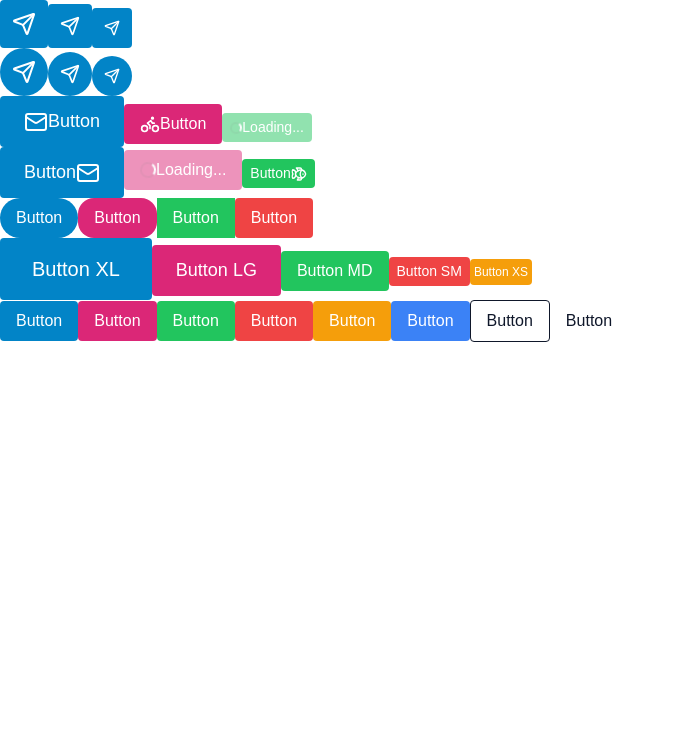
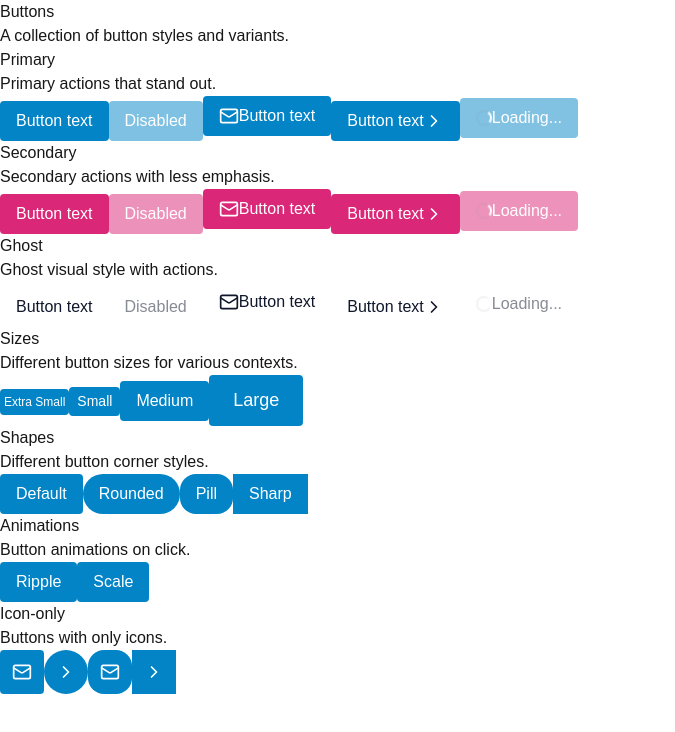
Before and after one commit to menchacaeli/nextjs-ui-components, a Next.js app: page / in a window 1280 px wide. Shown: the top 732 px of the page, without its empty margins (0-675 px from the left). Built offline with nearby package versions, Linux system fonts and the light colour scheme.

Commit message:
added better buttons display

```diff
--- a/src/pages/index.tsx
+++ b/src/pages/index.tsx
@@ -1,116 +1,155 @@
 import { Button } from "@/components";
-import { BikeIcon, FishIcon, MailIcon, Send } from "lucide-react";
+import { ChevronRight, Mail } from "lucide-react";
 
 export default function Home() {
   return (
-    <div className="app-home bg-gray-100 h-screen flex flex-col p-24 justify-center space-y-4">
-      <div className="space-x-4">
+    <div className="min-h-screen bg-gray-50 p-8">
+      <div className="max-w-5xl mx-auto">
+        <div className="mb-8">
+          <h1 className="text-3xl font-bold text-gray-900">Buttons</h1>
+          <p className="mt-2 text-gray-500">
+            A collection of button styles and variants.
+          </p>
+        </div>
+
+        <div className="w-full">
+          {/* Primary Section */}
+          <div className="border-b border-gray-200 pb-10 mb-10">
+            <h2 className="font-semibold text-gray-900 mb-2">Primary</h2>
+            <p className="text-sm text-gray-500 mb-4">
+              Primary actions that stand out.
+            </p>
+            <div className="bg-white rounded-lg border border-gray-200 p-4">
+              <div className="flex flex-wrap gap-4">
+                <Button text={"Button text"} variant="primary" />
+                <Button text={"Disabled"} variant="primary" disabled />
                 <Button
-          leadingIcon={Send}
-          size="lg"
-          iconOnly
-          aria-label="Send message"
-        />
-        <Button leadingIcon={Send} iconOnly aria-label="Send message" />
-        <Button
-          leadingIcon={Send}
-          iconOnly
-          size="sm"
-          aria-label="Send message"
-        />
-      </div>
-      <div className="space-x-4">
-        <Button
-          leadingIcon={Send}
-          shape="rounded"
-          size="lg"
-          iconOnly
-          aria-label="Send message"
+                  text={"Button text"}
+                  variant="primary"
+                  leadingIcon={Mail}
                 />
                 <Button
-          leadingIcon={Send}
-          shape="rounded"
-          iconOnly
-          aria-label="Send message"
+                  text={"Button text"}
+                  variant="primary"
+                  trailingIcon={ChevronRight}
+                />
+                <Button text={"Button text"} variant="primary" isLoading />
+              </div>
+            </div>
+          </div>
+
+          {/* Secondary Section */}
+          <div className="border-b border-gray-200 pb-10 mb-10">
+            <h2 className="font-semibold text-gray-900 mb-2">Secondary</h2>
+            <p className="text-sm text-gray-500 mb-4">
+              Secondary actions with less emphasis.
+            </p>
+            <div className="bg-white rounded-lg border border-gray-200 p-4">
+              <div className="flex flex-wrap gap-4">
+                <Button text={"Button text"} variant="secondary" />
+                <Button text={"Disabled"} variant="secondary" disabled />
+                <Button
+                  text={"Button text"}
+                  variant="secondary"
+                  leadingIcon={Mail}
                 />
                 <Button
-          leadingIcon={Send}
-          shape="rounded"
-          iconOnly
-          size="sm"
-          aria-label="Send message"
+                  text={"Button text"}
+                  variant="secondary"
+                  trailingIcon={ChevronRight}
                 />
+                <Button text={"Button text"} variant="secondary" isLoading />
               </div>
-      <div className="space-x-4">
+            </div>
+          </div>
+
+          {/* Ghost Section */}
+          <div className="border-b border-gray-200 pb-10 mb-10">
+            <h2 className="font-semibold text-gray-900 mb-2">Ghost</h2>
+            <p className="text-sm text-gray-500 mb-4">
+              Ghost visual style with actions.
+            </p>
+            <div className="bg-white rounded-lg border border-gray-200 p-4">
+              <div className="flex flex-wrap gap-4">
+                <Button text={"Button text"} variant="ghost" />
+                <Button text={"Disabled"} variant="ghost" disabled />
                 <Button
-          size="lg"
-          text="Button"
-          variant="primary"
-          animation="ripple"
-          leadingIcon={MailIcon}
+                  text={"Button text"}
+                  variant="ghost"
+                  leadingIcon={Mail}
                 />
                 <Button
-          text="Button"
-          variant="secondary"
-          animation="scale"
-          leadingIcon={BikeIcon}
+                  text={"Button text"}
+                  variant="ghost"
+                  trailingIcon={ChevronRight}
                 />
-        <Button
-          size="sm"
-          text="Button"
-          variant="success"
-          isLoading
-          leadingIcon={FishIcon}
-        />
+                <Button text={"Button text"} variant="ghost" isLoading />
+              </div>
+            </div>
           </div>
 
-      <div className="space-x-4">
-        <Button
-          size="lg"
-          text="Button"
-          variant="primary"
-          animation="ripple"
-          trailingIcon={MailIcon}
-        />
-        <Button
-          text="Button"
-          variant="secondary"
-          animation="scale"
-          isLoading
-          trailingIcon={BikeIcon}
-        />
-        <Button
-          size="sm"
-          text="Button"
-          variant="success"
-          trailingIcon={FishIcon}
-        />
+          {/* Sizes Section */}
+          <div className="border-b border-gray-200 pb-10 mb-10">
+            <h2 className="font-semibold text-gray-900 mb-2">Sizes</h2>
+            <p className="text-sm text-gray-500 mb-4">
+              Different button sizes for various contexts.
+            </p>
+            <div className="bg-white rounded-lg border border-gray-200 p-4">
+              <div className="flex flex-wrap items-center gap-4">
+                <Button text={"Extra Small"} size="xs" />
+                <Button text={"Small"} size="sm" />
+                <Button text={"Medium"} size="md" />
+                <Button text={"Large"} size="lg" />
+              </div>
+            </div>
           </div>
 
-      <div className="space-x-4">
-        <Button text="Button" variant="primary" shape="rounded" />
-        <Button text="Button" variant="secondary" shape="pill" />
-        <Button text="Button" variant="success" shape="sharp" />
-        <Button text="Button" variant="danger" shape="default" />
+          {/* Shapes Section */}
+          <div className="border-b border-gray-200 pb-10 mb-10">
+            <h2 className="font-semibold text-gray-900 mb-2">Shapes</h2>
+            <p className="text-sm text-gray-500 mb-4">
+              Different button corner styles.
+            </p>
+            <div className="bg-white rounded-lg border border-gray-200 p-4">
+              <div className="flex flex-wrap items-center gap-4">
+                <Button text={"Default"} shape="default" />
+                <Button text={"Rounded"} shape="rounded" />
+                <Button text={"Pill"} shape="pill" />
+                <Button text={"Sharp"} shape="sharp" />
+              </div>
+            </div>
           </div>
 
-      <div className="space-x-4">
-        <Button text="Button XL" variant="primary" size="xl" />
-        <Button text="Button LG" variant="secondary" size="lg" />
-        <Button text="Button MD" variant="success" size="md" />
-        <Button text="Button SM" variant="danger" size="sm" />
-        <Button text="Button XS" variant="warning" size="xs" />
+          {/* Animation Section */}
+          <div className="border-b border-gray-200 pb-10 mb-10">
+            <h2 className="font-semibold text-gray-900 mb-2">Animations</h2>
+            <p className="text-sm text-gray-500 mb-4">
+              Button animations on click.
+            </p>
+            <div className="bg-white rounded-lg border border-gray-200 p-4">
+              <div className="flex flex-wrap items-center gap-4">
+                <Button text={"Ripple"} animation="ripple" />
+                <Button text={"Scale"} animation="scale" />
+              </div>
+            </div>
           </div>
 
-      <div className="space-x-4">
-        <Button text="Button" variant="primary" />
-        <Button text="Button" variant="secondary" />
-        <Button text="Button" variant="success" />
-        <Button text="Button" variant="danger" />
-        <Button text="Button" variant="warning" />
-        <Button text="Button" variant="info" />
-        <Button text="Button" variant="outline" />
-        <Button text="Button" variant="ghost" />
+          {/* Icon-only Section */}
+          <div className="border-b border-gray-200 pb-10 mb-10">
+            <h2 className="font-semibold text-gray-900 mb-2">Icon-only</h2>
+            <p className="text-sm text-gray-500 mb-4">
+              Buttons with only icons.
+            </p>
+            <div className="bg-white rounded-lg border border-gray-200 p-4">
+              <div className="flex flex-wrap items-center gap-4">
+                <Button iconOnly leadingIcon={Mail} />
+                <Button iconOnly leadingIcon={ChevronRight} shape={"rounded"} />
+                <Button iconOnly leadingIcon={Mail} shape={"pill"} />
+                <Button iconOnly leadingIcon={ChevronRight} shape={"sharp"} />
+              </div>
+            </div>
+          </div>
+        </div>
       </div>
     </div>
   );
```
Lines whose indentation alone changed are shown as unchanged.
